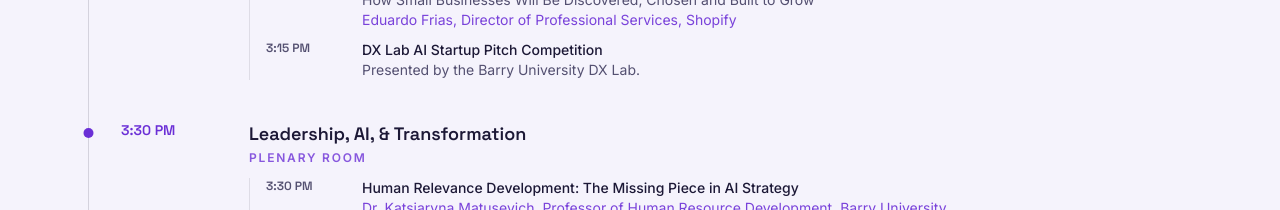
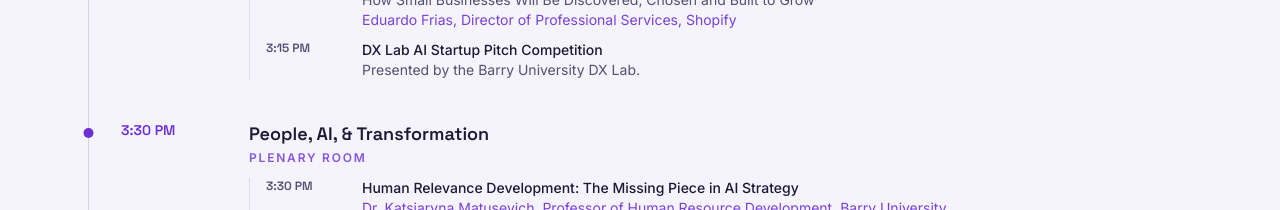
Before and after one commit to TCS-Andres/beoneaisummit, a Next.js app: page / in a window 1280 px wide. Shown: the part 8280-8490 px from the top of the page. Built offline with nearby package versions, Linux system fonts and the light colour scheme.

Commit message:
Rename the 3:30 track to People, AI, & Transformation
Co-Authored-By: Claude Opus 4.8 <noreply@anthropic.com>

```diff
--- a/app/components/Agenda.tsx
+++ b/app/components/Agenda.tsx
@@ -118,7 +118,7 @@ const agenda: AgendaItem[] = [
   },
   {
     time: "3:30 PM",
-    title: "Leadership, AI, & Transformation",
+    title: "People, AI, & Transformation",
     location: "Plenary Room",
     highlight: true,
     sessions: [
```
